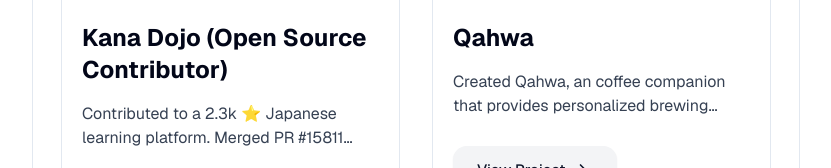
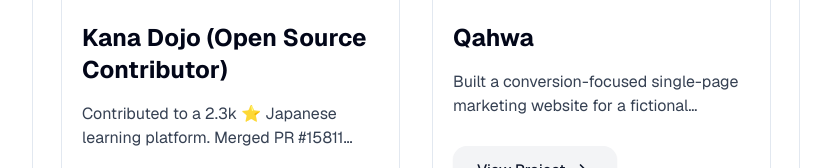
Before and after one commit to mohandamged70m/my-portfolio, a Next.js app: page /projects in a window 1280 px wide. Shown: the part 435-603 px from the top of the page, without its empty margins (224-1055 px from the left). Built offline with nearby package versions, Linux system fonts and the light colour scheme.

Commit message:
update: Qahwa project - AI-powered Egyptian artisan coffee brand website

```diff
--- a/_data/data.ts
+++ b/_data/data.ts
@@ -14,13 +14,13 @@ export const projects = [
   {
     name: "Qahwa",
     slug: "qahwa",
-    show: "Qahwa - Coffee Companion",
-    desc: "Created Qahwa, an coffee companion that provides personalized brewing recommendations and coffee knowledge. Built with React, Node.js, Qahwa offers users a unique and interactive coffee experience.",
-    lang: ["React", "Node.js", "Express", "MongoDB"],
+    show: "Qahwa — Egyptian Artisan Coffee Brand",
+    desc: "Built a conversion-focused single-page marketing website for a fictional Egyptian artisan coffee brand with 150+ years of heritage. Features a mobile-first responsive design, smooth scroll navigation with fixed header, animated hero section with dual CTAs, product showcase grid with WhatsApp order integration, customer testimonials, and email newsletter signup.",
+    lang: ["Next.js 14", "Tailwind CSS", "shadcn/ui", "Framer Motion", "Google Gemini API", "Supabase"],
     img: "qahwa-banner.png",
     link: "https://qahwa-nu.vercel.app/",
     git: "https://github.com/mohandamged70m/qahwa",
-    problem: "Coffee enthusiasts often struggle to find personalized brewing recommendations and comprehensive coffee knowledge in one place.",
-    solution: "Developed Qahwa, a coffee companion that offers personalized brewing recommendations based on user preferences and provides extensive coffee knowledge. Built with React for the frontend and Node.js with Express for the backend, Qahwa utilizes MongoDB to store user data and coffee information, creating an interactive and engaging experience for coffee lovers.",
+    problem: "Artisan coffee brands struggle to provide personalized product recommendations and a conversion-optimized digital presence that captures the warmth and heritage of their offerings.",
+    solution: "Implemented an AI-powered conversational coffee quiz using Google Gemini API that guides users through multi-step preference gathering (strength, style, flavor, brew method) and scores 23 products to deliver personalized recommendations with alternatives. Integrated Supabase for email capture and WhatsApp for order integration, achieving LCP under 2.5s with warm luxury aesthetic.",
   }
 ];
```
